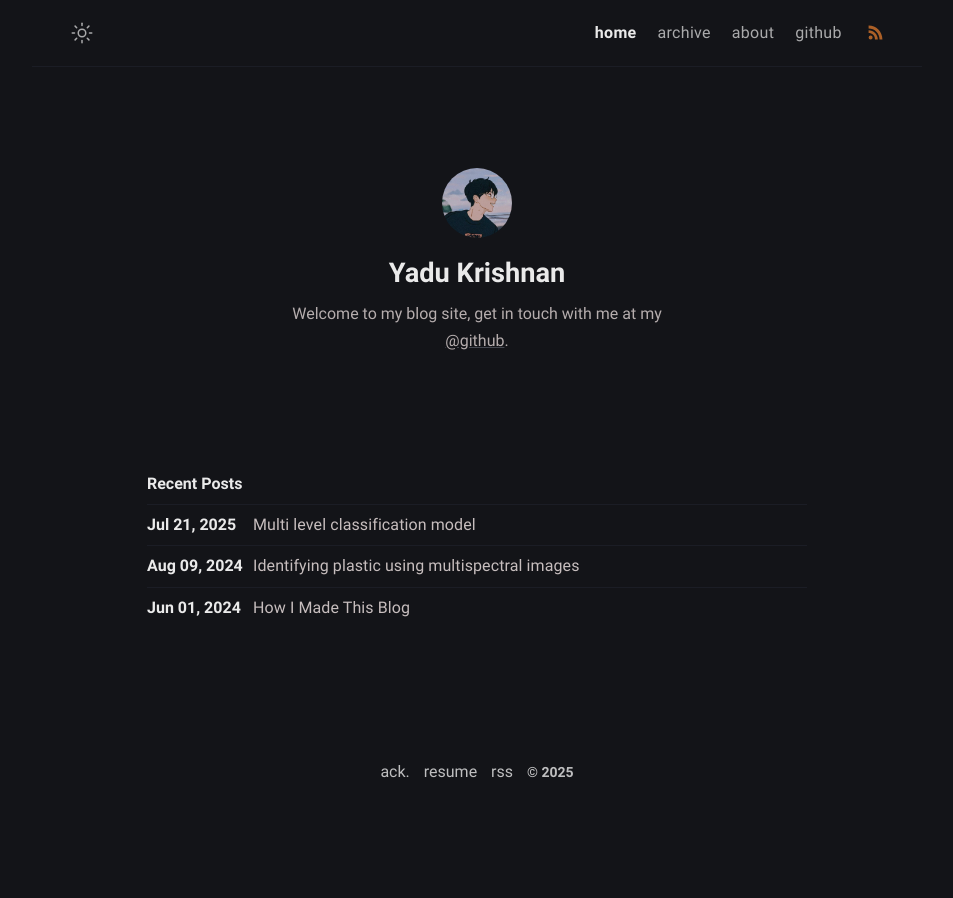
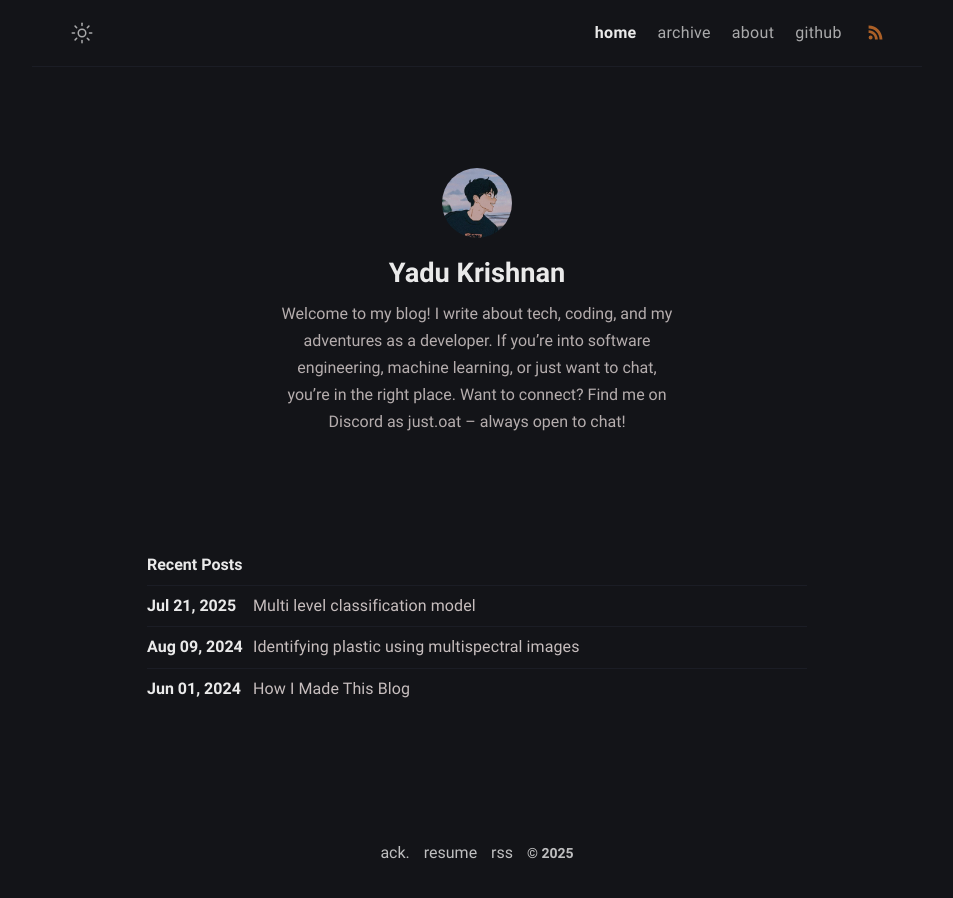
Before and after one commit to yadu-tv/yadu-tv.github.io, a Jekyll site: the page built from index.md, in a window 1280 px wide. Shown: the whole page, without its empty margins (163-1116 px from the left). Built offline with Jekyll 4.4.1, drawn with Linux system fonts in a browser that asks for light colours.

Commit message:
config change

```diff
--- a/_config.yml
+++ b/_config.yml
@@ -11,7 +11,8 @@
 author:
   name: Yadu Krishnan
   bio: >-
-    Welcome to my blog site, get in touch with me at my <a href="https://github.com/yadu-tv" target="_blank" rel="noopener">@github</a>.
+    Welcome to my blog! I write about tech, coding, and my adventures as a developer. If you’re into software engineering, machine learning, or just want to chat, you’re in the right place.
+    Want to connect? Find me on Discord as just.oat – always open to chat!
   github: yadu-tv
   email: yaduk.tv@gmail.com
   avatar: /assets/img/avatar.png
```
